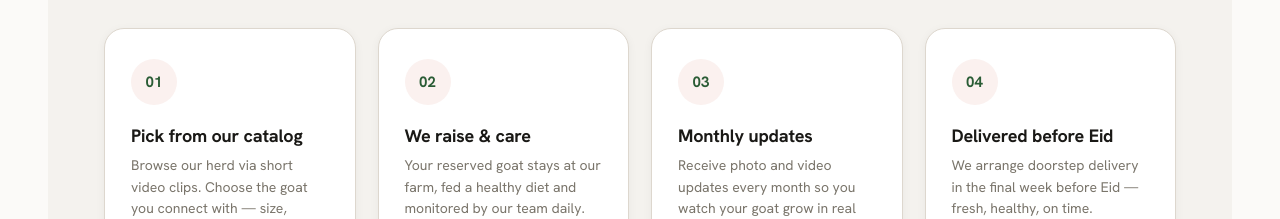
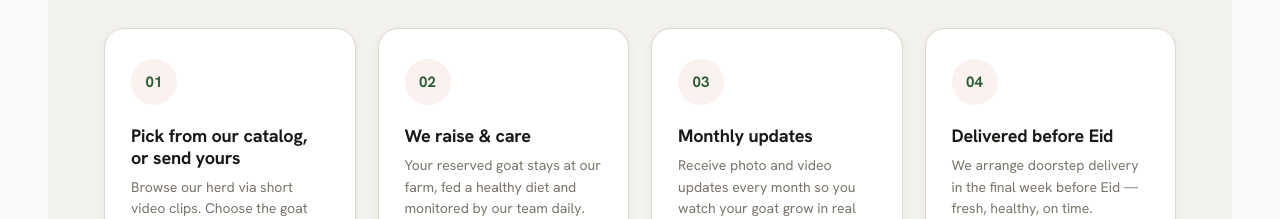
Before and after one commit to AtiqueUrRehman/maveshigroup, a Next.js app: page /alpha-farms in a window 1280 px wide. Shown: the part 880-1099 px from the top of the page. Built offline with nearby package versions, Linux system fonts and the light colour scheme; no server answers.

Commit message:
Update step 1 title to 'Pick from our catalog, or send yours'
Co-Authored-By: Claude Opus 4.8 (1M context) <noreply@anthropic.com>

```diff
--- a/app/alpha-farms/page.tsx
+++ b/app/alpha-farms/page.tsx
@@ -11,7 +11,7 @@ import WhatsAppLink from "../components/WhatsAppLink";
 const steps = [
   {
     num: "01",
-    title: "Pick from our catalog",
+    title: "Pick from our catalog, or send yours",
     description: "Browse our herd via short video clips. Choose the goat you connect with — size, breed, and look. Nothing seems interesting? Let us know your preference and we'll arrange. Want to arrange yourself? Sure!",
   },
   {
```
